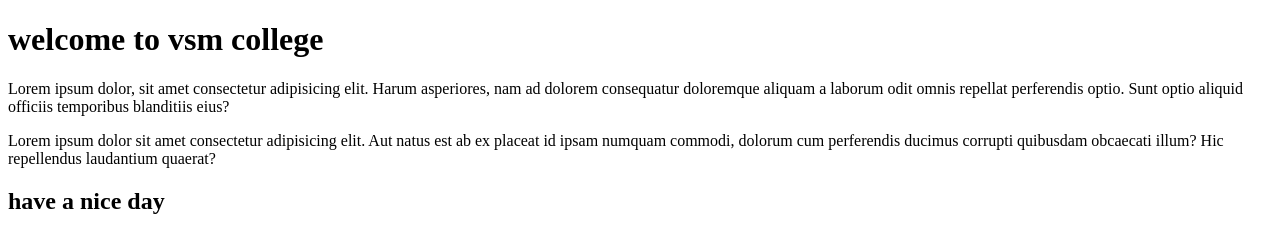
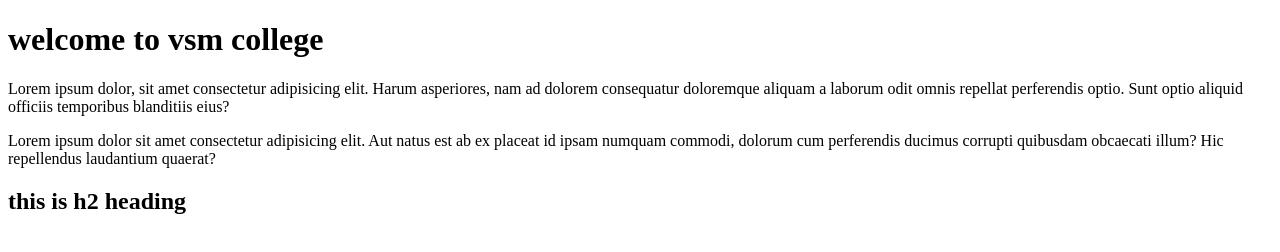
Before and after one commit to Srasol/vsm-pro, a plain HTML site: page index.html in a window 1280 px wide. Drawn offline with Linux system fonts and the light colour scheme.

Commit message:
Update index.html

```diff
--- a/index.html
+++ b/index.html
@@ -9,6 +9,6 @@
     <h1>welcome to vsm college</h1>
     <p>Lorem ipsum dolor, sit amet consectetur adipisicing elit. Harum asperiores, nam ad dolorem consequatur doloremque aliquam a laborum odit omnis repellat perferendis optio. Sunt optio aliquid officiis temporibus blanditiis eius?</p>
     <p>Lorem ipsum dolor sit amet consectetur adipisicing elit. Aut natus est ab ex placeat id ipsam numquam commodi, dolorum cum perferendis ducimus corrupti quibusdam obcaecati illum? Hic repellendus laudantium quaerat?</p>
-    <h2>have a nice day</h2>
+  <h2>this is h2 heading</h2>
 </body>
 </html>
```
